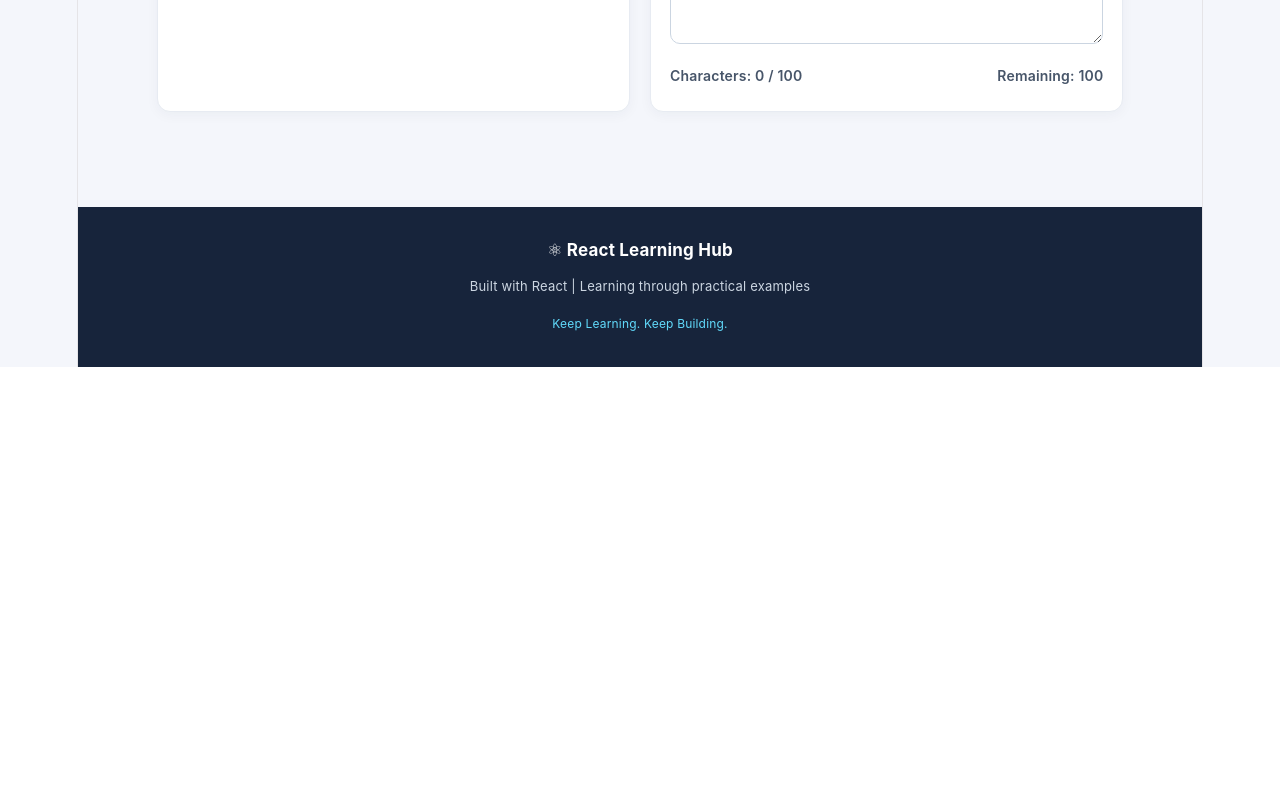
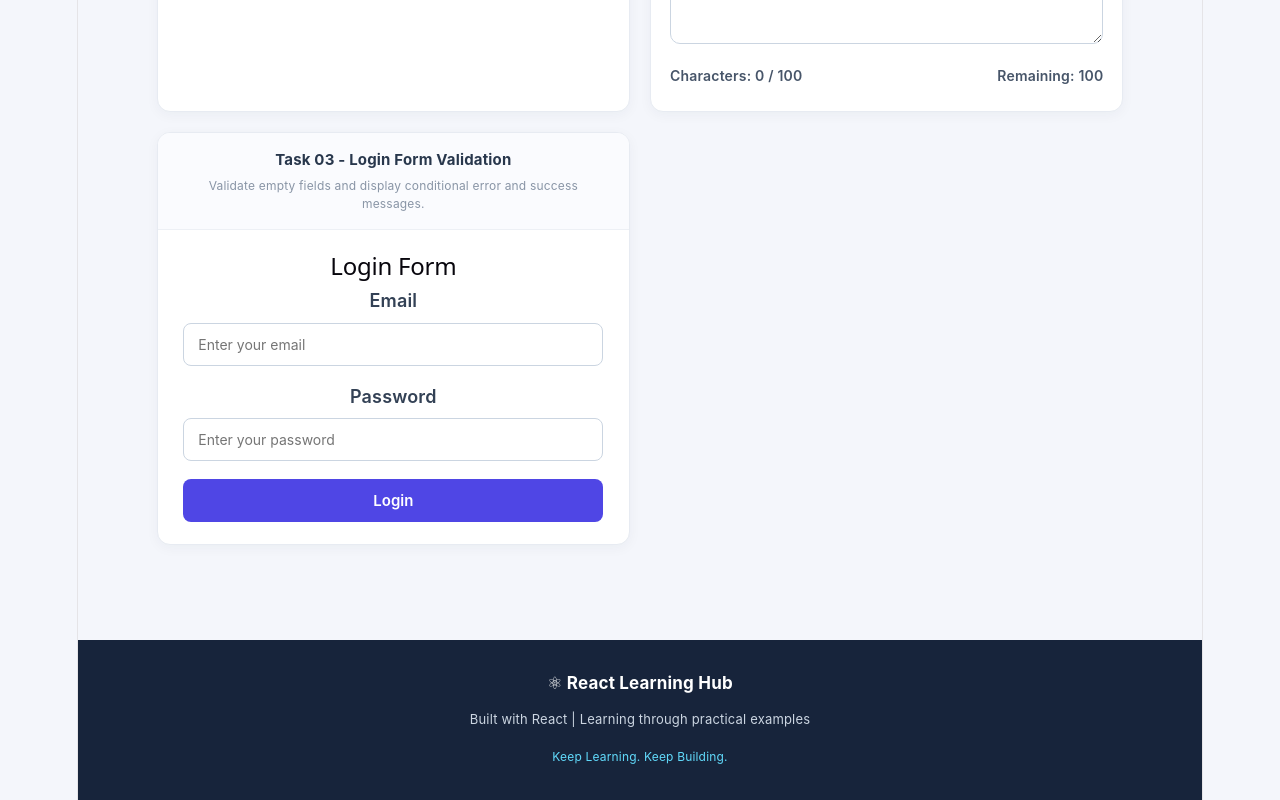
Before and after one commit to aneena-chandy/nextjs_tasks, a React (Vite) app in the folder react-fundamentals/: page /event-handling in a window 1280 px wide. Shown: the part 1292-2092 px from the top of the page. Before the commit the page ends 1659 px from the top, so only its background shows below. Built offline with nearby package versions, Linux system fonts and the light colour scheme.

Commit message:
feat: add event handling and conditional rendering task-3

```diff
--- a/react-fundamentals/src/App.css
+++ b/react-fundamentals/src/App.css
@@ -706,6 +706,72 @@ select {
 }
 
 
+/* Login Form */
+.login-form {
+    width: 100%;
+    max-width: 420px;
+    margin: 0 auto;
+}
+
+.login-form .form-group {
+    margin-bottom: 18px;
+}
+
+.login-form label {
+    display: block;
+    margin-bottom: 8px;
+    font-weight: 600;
+    color: #334155;
+}
+
+.login-form input {
+    width: 100%;
+    box-sizing: border-box;
+    padding: 12px 14px;
+    border: 1px solid #cbd5e1;
+    border-radius: 8px;
+    font-size: 14px;
+    outline: none;
+}
+
+.login-form input:focus {
+    border-color: #6366f1;
+}
+
+.login-form button {
+    width: 100%;
+    padding: 12px;
+    border: none;
+    border-radius: 8px;
+    background: #4f46e5;
+    color: white;
+    font-size: 15px;
+    font-weight: 600;
+    cursor: pointer;
+}
+
+.login-form button:hover {
+    background: #4338ca;
+}
+
+.login-error {
+    margin: 6px 0 0;
+    color: #dc2626;
+    font-size: 13px;
+}
+
+.login-success {
+    margin-top: 16px;
+    padding: 12px;
+    border-radius: 8px;
+    background: #dcfce7;
+    color: #166534;
+    font-size: 14px;
+    text-align: center;
+}
+
+
+
 /* ==========================================
    TABLET RESPONSIVE
 ========================================== */
--- a/react-fundamentals/src/pages/EventHandlingPage.jsx
+++ b/react-fundamentals/src/pages/EventHandlingPage.jsx
@@ -7,6 +7,7 @@ import InputExample from "../topics/02-event-handling/InputExample";
 import FormExample from "../topics/02-event-handling/FormExample";
 import LikeButton from "../topics/02-event-handling/LikeButton";
 import CharacterCounter from "../topics/02-event-handling/CharacterCounter";
+import LoginForm from "../topics/02-event-handling/LoginForm";
 
 function EventHandlingPage() {
 
@@ -39,6 +40,9 @@ function EventHandlingPage() {
             <ExampleCard title="Task 02 - Character Counter" description="Track character count and enforce a maximum limit.">
                 <CharacterCounter />
             </ExampleCard>
+             <ExampleCard title="Task 03 - Login Form Validation" description="Validate empty fields and display conditional error and success messages.">
+                <LoginForm />
+            </ExampleCard>
 
         </TopicPageLayout>
     );
--- /dev/null
+++ b/react-fundamentals/src/topics/02-event-handling/LoginForm.jsx
@@ -0,0 +1,96 @@
+import React, { useState } from "react";
+
+function LoginForm() {
+    const [email, setEmail] = useState("");
+    const [password, setPassword] = useState("");
+    const [errors, setErrors] = useState({});
+    const [successMessage, setSuccessMessage] = useState("");
+
+    const handleSubmit = (event) => {
+        event.preventDefault();
+
+        const newErrors = {};
+
+        if (!email.trim()) {
+            newErrors.email = "Email is required";
+        }
+
+        if (!password.trim()) {
+            newErrors.password = "Password is required";
+        }
+
+        setErrors(newErrors);
+
+        if (Object.keys(newErrors).length === 0) {
+            setSuccessMessage("Login form submitted successfully!");
+        } else {
+            setSuccessMessage("");
+        }
+    };
+
+    const handleEmailChange = (event) => {
+        setEmail(event.target.value);
+        setErrors((previousErrors) => ({
+            ...previousErrors,
+            email: "",
+        }));
+        setSuccessMessage("");
+    };
+
+    const handlePasswordChange = (event) => {
+        setPassword(event.target.value);
+        setErrors((previousErrors) => ({
+            ...previousErrors,
+            password: "",
+        }));
+        setSuccessMessage("");
+    };
+
+    return (
+        <div className="login-form">
+            <h2>Login Form</h2>
+
+            <form onSubmit={handleSubmit} noValidate>
+                <div className="form-group">
+                    <label htmlFor="email">Email</label>
+
+                    <input
+                        type="email"
+                        id="email"
+                        value={email}
+                        onChange={handleEmailChange}
+                        placeholder="Enter your email"
+                    />
+
+                    {errors.email && (
+                        <p className="login-error">{errors.email}</p>
+                    )}
+                </div>
+
+                <div className="form-group">
+                    <label htmlFor="password">Password</label>
+
+                    <input
+                        type="password"
+                        id="password"
+                        value={password}
+                        onChange={handlePasswordChange}
+                        placeholder="Enter your password"
+                    />
+
+                    {errors.password && (
+                        <p className="login-error">{errors.password}</p>
+                    )}
+                </div>
+
+                <button type="submit">Login</button>
+
+                {successMessage && (
+                    <p className="login-success">{successMessage}</p>
+                )}
+            </form>
+        </div>
+    );
+}
+
+export default LoginForm;
```
